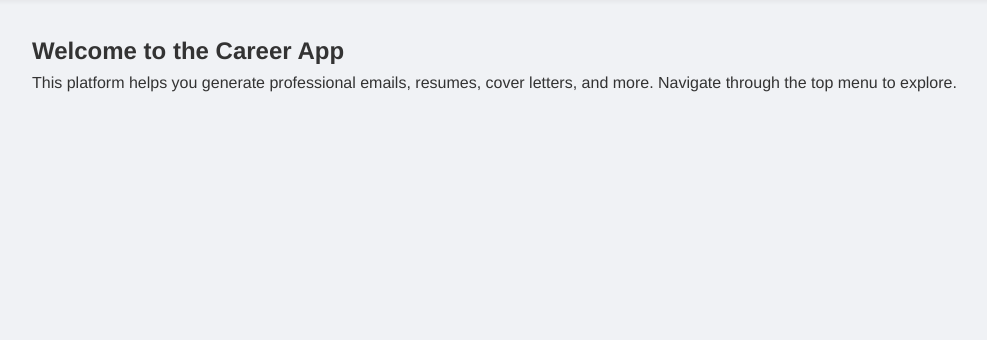
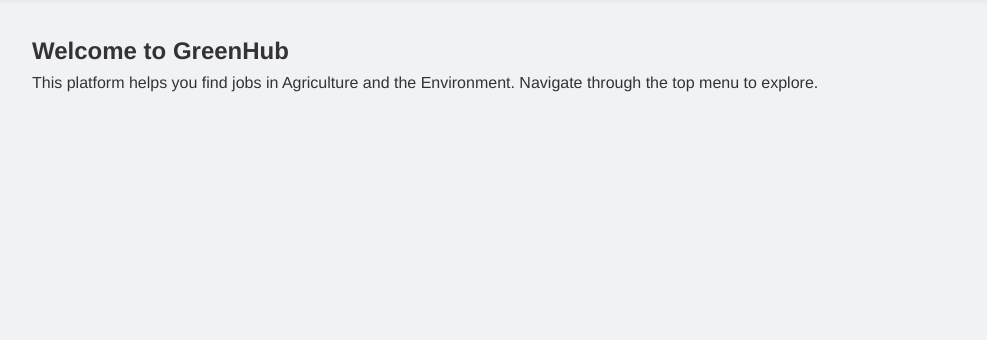
Before and after one commit to YuvarajAnbarasu/TSA-Software-Development-2024---2025, a Flask app: page / in a window 1280 px wide. Shown: the part 83-423 px from the top of the page, without its empty margins (32-1019 px from the left). Run offline with Flask 3, Linux system fonts and the light colour scheme.

Commit message:
Update index.html

```diff
--- a/TSA Software Development 2025/templates/index.html
+++ b/TSA Software Development 2025/templates/index.html
@@ -1,13 +1,12 @@
 {% extends "base.html" %}
 
-{% block title %}Home - Career App{% endblock %}
+{% block title %}Home - GreenHub{% endblock %}
 
 {% block content %}
 <div class="hero">
-  <h2>Welcome to the Career App</h2>
+  <h2>Welcome to GreenHub</h2>
   <p>
-    This platform helps you generate professional emails, resumes,
-    cover letters, and more. Navigate through the top menu to explore.
+    This platform helps you find jobs in Agriculture and the Environment. Navigate through the top menu to explore.
   </p>
 </div>
 {% endblock %}
```
